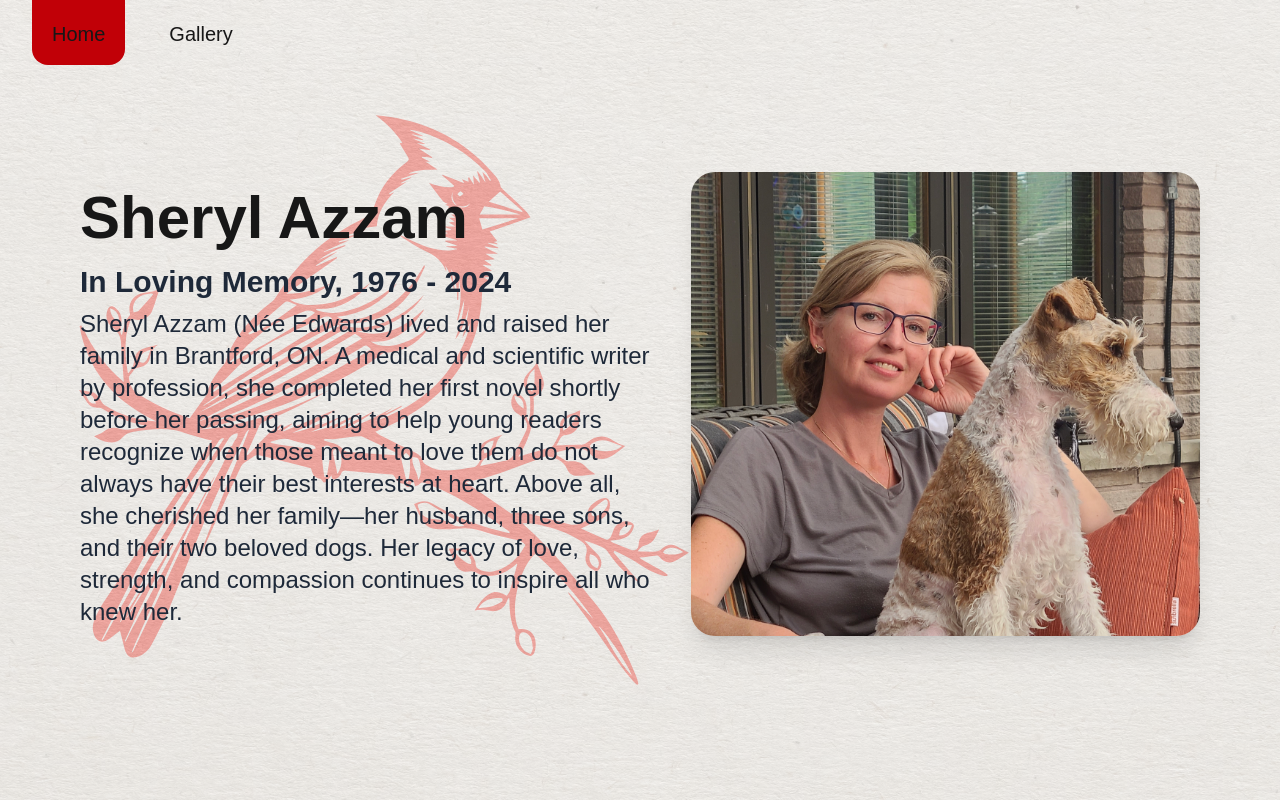
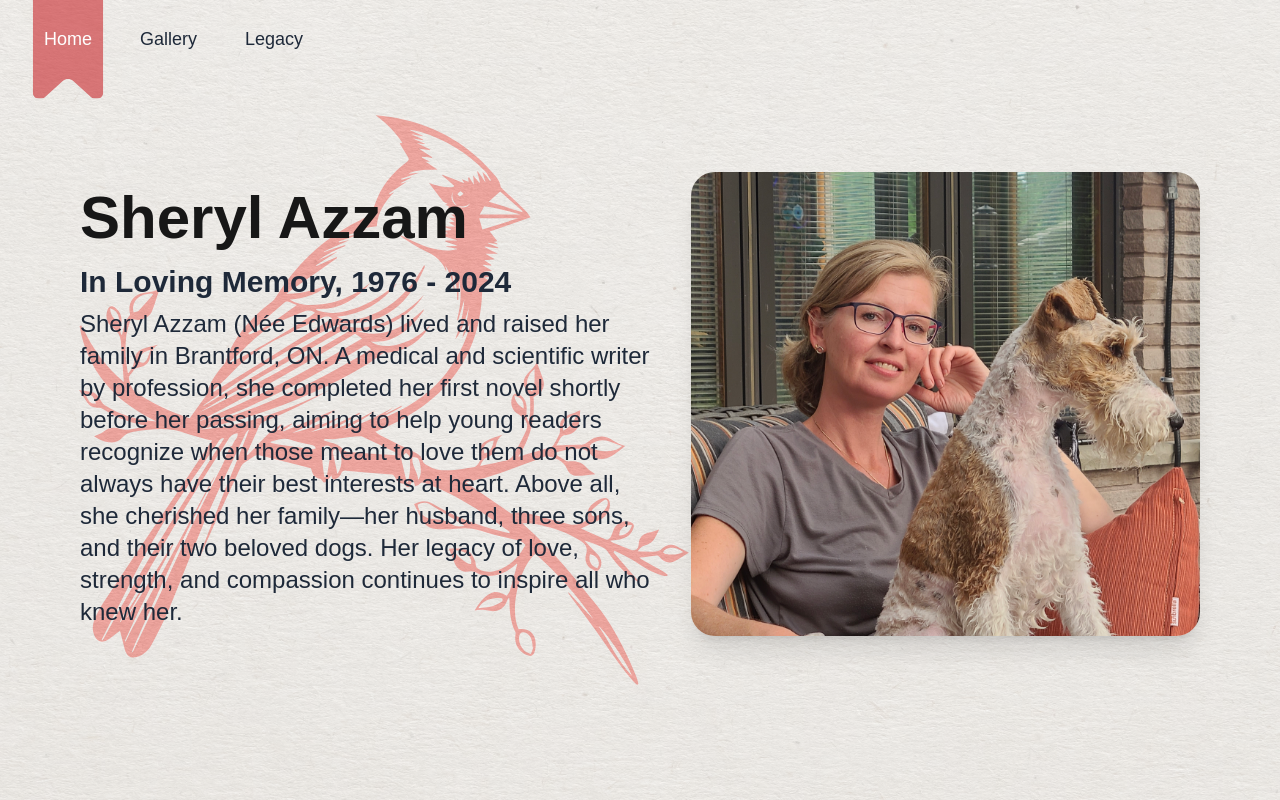
Before and after one commit to MetallicGoat/sheryl-azzam-website, a Next.js app: page / in a window 1280 px wide. Shown: the top 800 px of the page. Built offline with nearby package versions, Linux system fonts and the light colour scheme; a web font is replaced by a local one.

Commit message:
Revamp Navbar UI

```diff
--- a/src/app/components/navbar.js
+++ b/src/app/components/navbar.js
@@ -6,35 +6,70 @@ import {usePathname} from "next/navigation";
 const navigation = [
   {name: 'Home', href: '/'},
   {name: 'Gallery', href: '/gallery'},
-  // {name: 'Archive', href: '/archive'},
+  {name: 'Legacy', href: '/legacy'},
 ]
 
-export default function Navbar() {
+function BookmarkNavLink({ href, label }) {
   const pathname = usePathname();
+  const active = pathname === href;
+
+  const spanClass = [
+    "relative z-10 block font-medium",
+    "px-4 md:px-5 pb-2 md:pb-4 pt-4 md:pt-6",
+    active ? "text-white" : "text-gray-800 group-hover:text-red-700",
+  ].join(" ");
+
+  const svgClass = [
+    "absolute inset-0 h-full w-full opacity-50 ",
+    active
+      ? "fill-red-700"
+      : "fill-transparent group-hover:fill-red-100 dark:group-hover:fill-red-800/40",
+  ].join(" ");
 
   return (
-    <div className="absolute mt-2 md:mt-5 w-full flex md:w-auto md:mx-5 md:inline">
-      <div className="mx-auto md:mx-0">
-        {
-          navigation.map((item) => {
-            const isActive = pathname === item.href;
+    <Link
+      href={href}
+      aria-current={active ? "page" : undefined}
+      className="group relative mx-1 inline-block transition focus:outline-none"
+    >
+      {/* Text layer */}
+      <span
+        className={spanClass}
+        style={{ fontSize: "18px", lineHeight: 1.3 }}
+      >
+        {label}
+      </span>
 
-            let styles = "text-lg md:text-xl px-4 pb-2 md:px-5 md:pb-5 pt-20 m-3 rounded-2xl transition "
-
-            if (isActive) {
-              styles += "bg-red-700"
-            } else {
-              styles += "hover:text-red-700"
-            }
-
-            return (
-              <Link key={item.name} href={item.href} className={styles}>
-                {item.name}
-              </Link>
-            );
-          })
-        }
-      </div>
-    </div>
+      {/* SVG bookmark */}
+      <svg
+        viewBox="0 0 10 20"
+        preserveAspectRatio="none"
+        className={svgClass}
+        aria-hidden="true"
+        style={{
+          transform: `scale(0.8, 2)`,
+          transformOrigin: "center",
+        }}
+      >
+        <path
+          d="M10 2 L10 18.998 C10 19.889 8.923 20.335 8.293 19.705 L5.707 17.119 C5.317 16.729 4.683 16.729 4.293 17.119 L1.707 19.705 C1.077 20.335 0 19.889 0 18.998 L0 2 C0 0.895 0.895 0 2 0 L8 0 C9.105 0 10 0.895 10 2 Z"
+          vectorEffect="non-scaling-stroke"
+          stroke="none"
+          strokeWidth={0}
+        />
+      </svg>
+    </Link>
   );
 }
+
+export default function Navbar() {
+  return (
+    <nav className="absolute w-full md:w-auto mt-2 md:mt-1 flex md:inline md:mx-5">
+      <div className="mx-auto md:mx-0">
+        {navigation.map((item) => (
+          <BookmarkNavLink key={item.name} href={item.href} label={item.name} />
+        ))}
+      </div>
+    </nav>
+  );
+}
```
